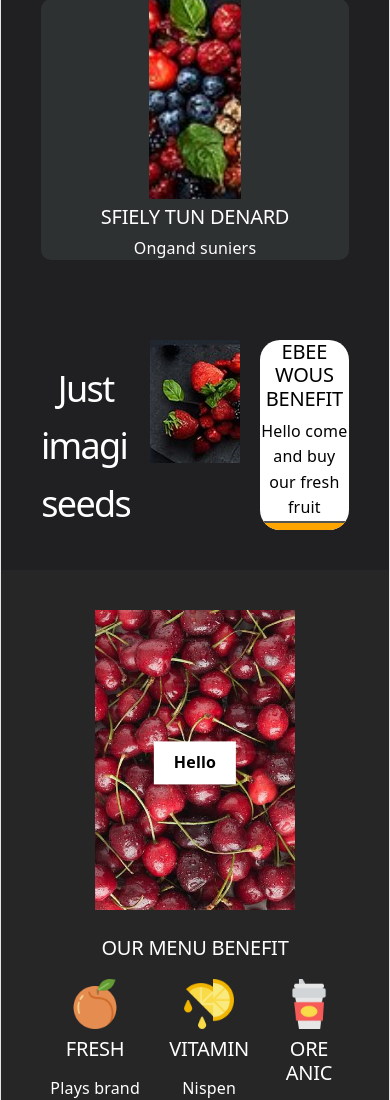
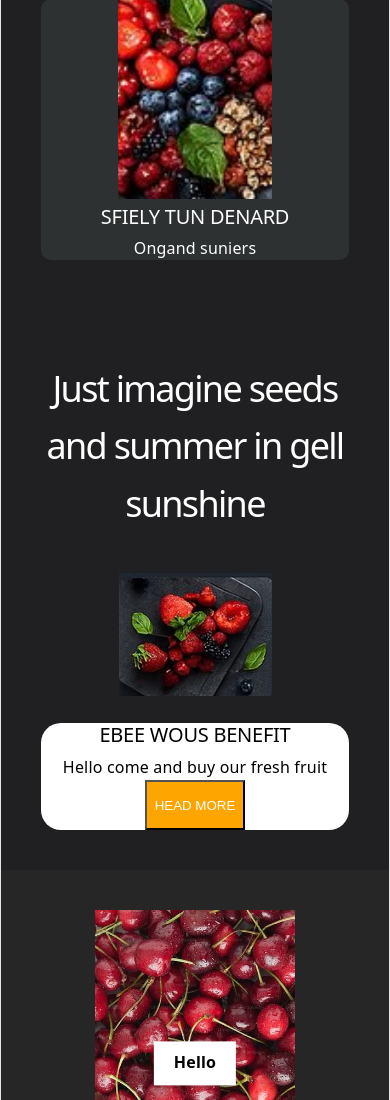
Before and after one commit to Neliswa084/ReactTS_UI, a React (Vite) app in the folder react-ui-challenge/: page / in a window 390 px wide. Shown: the part 2002-3102 px from the top of the page. Built offline with nearby package versions, Linux system fonts and the light colour scheme.

Commit message:
Fixed two media queries

```diff
--- a/react-ui-challenge/src/components/CardsImage/Cards.module.css
+++ b/react-ui-challenge/src/components/CardsImage/Cards.module.css
@@ -33,19 +33,35 @@ margin: 0 60px;
   .cards-container {
     flex-direction: column;
   }
+  .item-image{
+    width: 50%;
+
+  }
 }
 @media (max-width: 600px) {
   .cards-container {
     flex-direction: column;
+  }
+  .item-image{
+    width: 50%;
+
   }
 }
 @media (max-width: 1200px) {
   .cards-container {
     flex-direction: column;
   }
+  .item-image{
+    width: 50%;
+
+  }
 }
 @media (max-width: 993px) {
   .cards-container {
     flex-direction: column;
   }
+  .item-image{
+    width: 50%;
+
+  }
 }
--- a/react-ui-challenge/src/components/LastSection/LastSection.module.css
+++ b/react-ui-challenge/src/components/LastSection/LastSection.module.css
@@ -53,3 +53,16 @@
 .image{
     width: 30%;
 }
+
+@media (max-width :600px)
+{
+  .container{
+    flex-direction: column;
+  }
+}
+@media (max-width :800px)
+{
+  .container{
+    flex-direction: column;
+  }
+}
--- a/react-ui-challenge/src/components/OrangeBenefit/OrangeBenefit.module.css
+++ b/react-ui-challenge/src/components/OrangeBenefit/OrangeBenefit.module.css
@@ -77,3 +77,11 @@ width: 100% ;
     flex-direction: column;
   }
 }
+
+@media (max-width: 350px)
+{
+  .right img{
+     width: 300px;
+
+  }
+}
```
